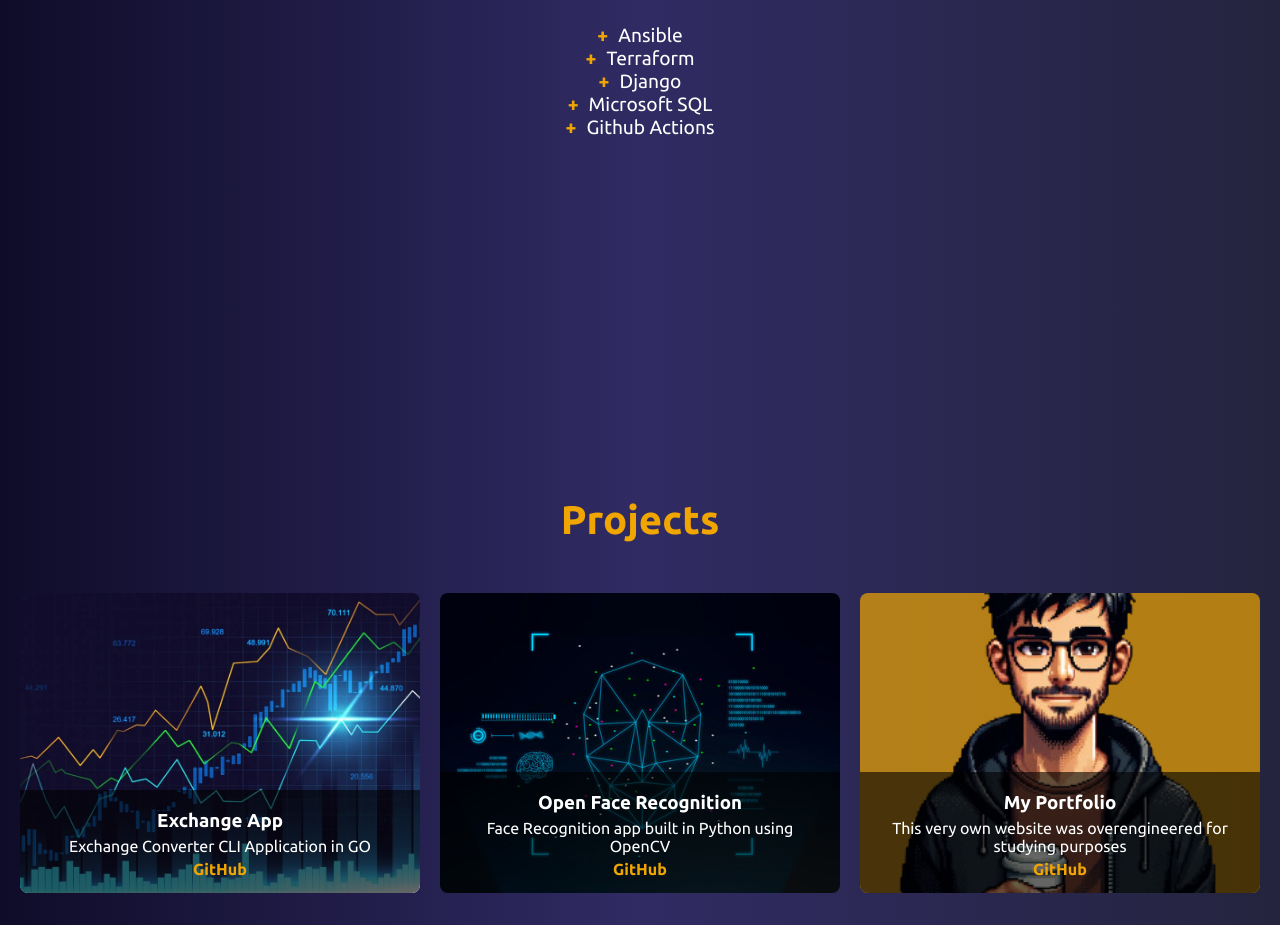
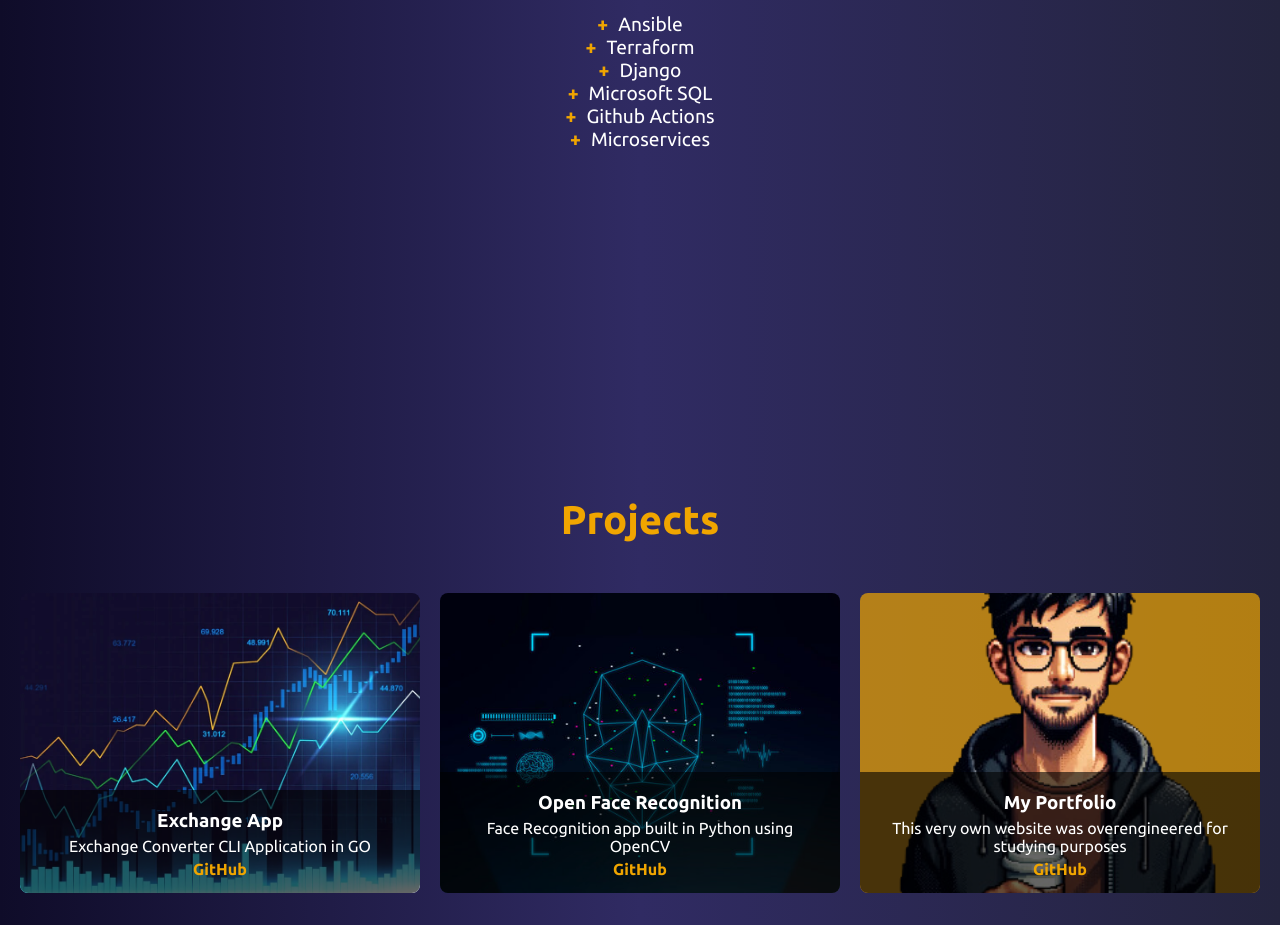
Before and after one commit to ReformedTheo/portfolio, a React (Create React App) app: page / in a window 1280 px wide. Shown: the part 1340-2265 px from the top of the page. Built offline with nearby package versions, Linux system fonts and the light colour scheme.

Commit message:
added skill

```diff
--- a/src/App.js
+++ b/src/App.js
@@ -115,7 +115,8 @@ const Skills = () => {
     "Terraform",
     "Django",
     "Microsoft SQL",
-    "Github Actions"
+    "Github Actions",
+    "Microservices"
   ];
 
   return (
```
